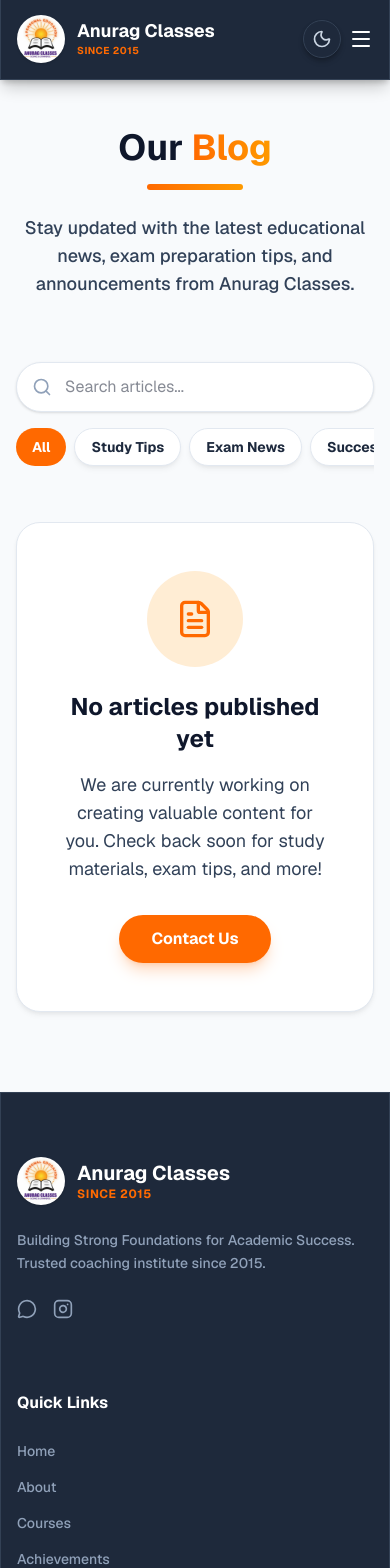
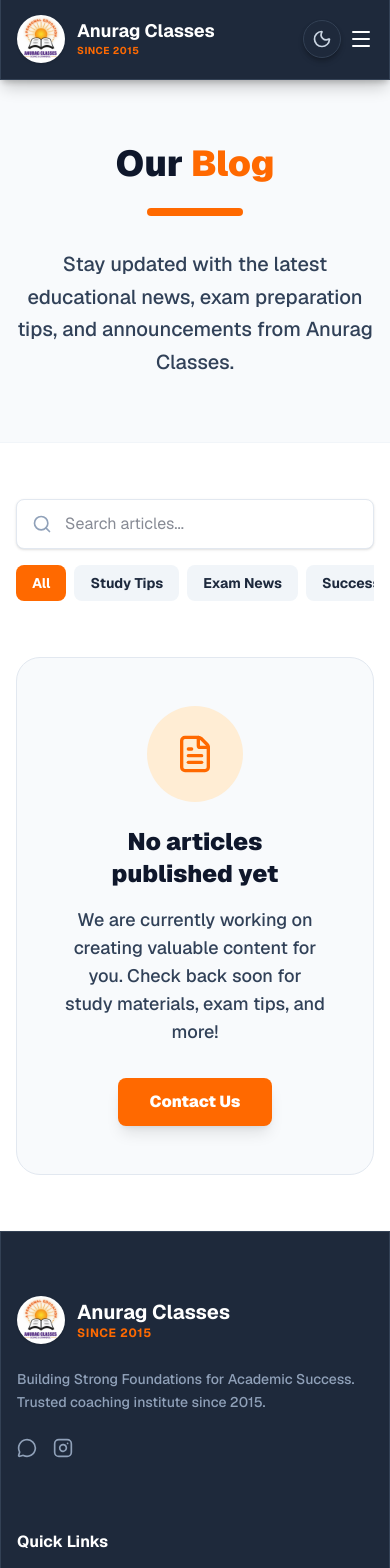
Before and after one commit to anirudhakolay/classes, a Next.js app in the folder anurag-classes-web/: page /blog in a window 390 px wide. Shown: the top 1568 px of the page. Built offline with nearby package versions, Linux system fonts and the light colour scheme.

Commit message:
Refactor styles and layout for Achievements, Blog, Gallery, and Home pages to enhance responsiveness and visual consistency

```diff
--- a/anurag-classes-web/src/app/achievements/page.tsx
+++ b/anurag-classes-web/src/app/achievements/page.tsx
@@ -40,14 +40,12 @@ export default function AchievementsPage() {
   return (
     <main className="min-h-screen pt-20">
       {/* Header */}
-      <section className="bg-slate-900 py-24 text-white text-center">
-        <div className="max-w-7xl mx-auto px-4 sm:px-6 lg:px-8">
+      <section className="bg-slate-50 dark:bg-slate-900/50 py-16 border-b border-slate-100 dark:border-slate-800">
+        <div className="max-w-7xl mx-auto px-4 sm:px-6 lg:px-8 text-center">
           <motion.div {...fadeIn}>
-            <div className="w-20 h-20 bg-orange-500 rounded-full flex items-center justify-center mx-auto mb-8 shadow-[0_0_30px_rgba(249,115,22,0.5)]">
-              <Award className="w-10 h-10 text-white" />
-            </div>
-            <h1 className="text-4xl md:text-6xl font-black mb-6">Wall of <span className="text-orange-500">Fame</span></h1>
-            <p className="text-xl opacity-80 max-w-2xl mx-auto font-medium">Honouring the hard work, consistency, and brilliant success of our students.</p>
+            <h1 className="text-4xl md:text-6xl font-black mb-6 text-slate-900 dark:text-white">Wall of <span className="text-orange-500">Fame</span></h1>
+            <div className="w-24 h-2 bg-orange-500 mx-auto rounded-full mb-8"></div>
+            <p className="text-xl text-slate-700 dark:text-slate-300 max-w-2xl mx-auto font-medium leading-relaxed">Honouring the hard work, consistency, and brilliant success of our students.</p>
           </motion.div>
         </div>
       </section>
--- a/anurag-classes-web/src/app/blog/page.tsx
+++ b/anurag-classes-web/src/app/blog/page.tsx
@@ -12,16 +12,23 @@ export default function BlogPage() {
   };
 
   return (
-    <main className="min-h-screen pt-32 pb-20 px-4">
+    <main className="min-h-screen pt-20">
+      {/* Header */}
+      <section className="bg-slate-50 dark:bg-slate-900/50 py-16 border-b border-slate-100 dark:border-slate-800">
+        <div className="max-w-7xl mx-auto px-4 sm:px-6 lg:px-8 text-center">
+          <motion.div {...fadeIn}>
+            <h1 className="text-4xl md:text-6xl font-black text-slate-900 dark:text-white mb-6">Our <span className="text-orange-500">Blog</span></h1>
+            <div className="w-24 h-2 bg-orange-500 mx-auto rounded-full mb-8"></div>
+            <p className="text-xl text-slate-700 dark:text-slate-300 max-w-2xl mx-auto font-medium leading-relaxed">
+              Stay updated with the latest educational news, exam preparation tips, and announcements from Anurag Classes.
+            </p>
+          </motion.div>
+        </div>
+      </section>
 
-      <div className="max-w-5xl mx-auto">
-        <motion.div {...fadeIn} className="text-center mb-16">
-          <h1 className="text-4xl md:text-6xl font-bold mb-4 text-slate-900 dark:text-white">Our <span className="text-gradient bg-gradient-to-r from-orange-500 to-amber-500">Blog</span></h1>
-          <div className="w-24 h-1.5 bg-gradient-to-r from-orange-500 to-amber-500 mx-auto rounded-full"></div>
-          <p className="mt-6 text-lg text-slate-700 dark:text-slate-300 max-w-2xl mx-auto font-medium">
-            Stay updated with the latest educational news, exam preparation tips, and announcements from Anurag Classes.
-          </p>
-        </motion.div>
+      {/* Main Content */}
+      <section className="py-14 bg-white dark:bg-slate-900">
+      <div className="max-w-5xl mx-auto px-4 sm:px-6 lg:px-8">
 
         {/* Search & Filter - Visual Placeholder */}
         <motion.div
@@ -34,7 +41,7 @@ export default function BlogPage() {
             <input
               type="text"
               placeholder="Search articles..."
-              className="w-full bg-white dark:bg-slate-800/50 border border-slate-200 dark:border-white/10 rounded-full pl-12 pr-4 py-3 text-slate-900 dark:text-white focus:outline-none focus:border-orange-500 dark:focus:border-orange-400 transition-colors shadow-sm"
+              className="w-full bg-white dark:bg-slate-800 border border-slate-200 dark:border-slate-700 rounded-lg pl-12 pr-4 py-3 text-slate-900 dark:text-white focus:outline-none focus:border-orange-500 dark:focus:border-orange-400 transition-colors shadow-sm"
             />
             <Search className="absolute left-4 top-1/2 -translate-y-1/2 w-5 h-5 text-slate-400" />
           </div>
@@ -42,10 +49,10 @@ export default function BlogPage() {
             {['All', 'Study Tips', 'Exam News', 'Success Stories'].map((category, idx) => (
               <button
                 key={category}
-                className={`px-4 py-2 rounded-full text-sm font-bold whitespace-nowrap transition-colors ${
+                className={`px-4 py-2 rounded-lg text-sm font-bold whitespace-nowrap transition-colors ${
                   idx === 0
                     ? 'bg-orange-500 text-white'
-                    : 'glass text-slate-800 dark:text-slate-300 hover:bg-orange-500/10 dark:hover:bg-white/10'
+                    : 'bg-slate-100 dark:bg-slate-800 text-slate-800 dark:text-slate-300 hover:bg-orange-500/10 dark:hover:bg-white/10'
                 }`}
               >
                 {category}
@@ -59,20 +66,21 @@ export default function BlogPage() {
           initial={{ opacity: 0, scale: 0.95 }}
           animate={{ opacity: 1, scale: 1 }}
           transition={{ duration: 0.6, delay: 0.4 }}
-          className="glass-panel p-12 md:p-20 rounded-3xl text-center bg-white/70 dark:bg-slate-900/70 border-dashed border-2 border-slate-300 dark:border-slate-700"
+          className="p-12 md:p-20 rounded-3xl text-center bg-slate-50 dark:bg-slate-800 border border-slate-200 dark:border-slate-700"
         >
           <div className="w-24 h-24 bg-orange-100 dark:bg-orange-500/20 rounded-full flex items-center justify-center mx-auto mb-6">
             <FileText className="w-10 h-10 text-orange-500" />
           </div>
-          <h3 className="text-2xl md:text-3xl font-bold text-slate-900 dark:text-white mb-4">No articles published yet</h3>
-          <p className="text-slate-700 dark:text-slate-400 text-lg mb-8 max-w-lg mx-auto">
+          <h3 className="text-2xl md:text-3xl font-black text-slate-900 dark:text-white mb-4">No articles published yet</h3>
+          <p className="text-slate-700 dark:text-slate-400 text-lg mb-8 max-w-lg mx-auto font-medium">
             We are currently working on creating valuable content for you. Check back soon for study materials, exam tips, and more!
           </p>
-          <Link href="/inquiry" className="inline-flex px-8 py-3 rounded-full bg-orange-500 text-white font-bold hover:bg-orange-600 transition-colors shadow-lg shadow-orange-500/25">
+          <Link href="/inquiry" className="inline-flex px-8 py-3 rounded-lg bg-orange-500 text-white font-black hover:bg-orange-600 transition-colors shadow-lg">
             Contact Us
           </Link>
         </motion.div>
       </div>
+      </section>
     </main>
   );
 }
--- a/anurag-classes-web/src/app/gallery/page.tsx
+++ b/anurag-classes-web/src/app/gallery/page.tsx
@@ -2,7 +2,7 @@
 
 import { useState } from "react";
 import { motion, AnimatePresence } from "framer-motion";
-import { Image as ImageIcon, X, ChevronLeft, ChevronRight, ArrowLeft } from "lucide-react";
+import { X, ChevronLeft, ChevronRight, ArrowLeft } from "lucide-react";
 import Image from "next/image";
 
 const fadeIn = {
@@ -123,20 +123,18 @@ export default function GalleryPage() {
   return (
     <main className="min-h-screen pt-20">
       {/* Header */}
-      <section className="bg-slate-900 py-16 text-white text-center">
-        <div className="max-w-7xl mx-auto px-4 sm:px-6 lg:px-8">
+      <section className="bg-slate-50 dark:bg-slate-900/50 py-16 border-b border-slate-100 dark:border-slate-800">
+        <div className="max-w-7xl mx-auto px-4 sm:px-6 lg:px-8 text-center">
           <motion.div {...fadeIn}>
-            <div className="w-20 h-20 bg-orange-500 rounded-full flex items-center justify-center mx-auto mb-8 shadow-[0_0_30px_rgba(249,115,22,0.5)]">
-              <ImageIcon className="w-10 h-10 text-white" />
-            </div>
-            <h1 className="text-4xl md:text-6xl font-black mb-6">
+            <h1 className="text-4xl md:text-6xl font-black mb-6 text-slate-900 dark:text-white">
               {selectedAlbumIdx === null ? (
                 <>Our <span className="text-orange-500">Gallery</span></>
               ) : (
                 <span className="text-orange-500">{albums[selectedAlbumIdx].title}</span>
               )}
             </h1>
-            <p className="text-xl opacity-80 max-w-2xl mx-auto font-medium">
+            {selectedAlbumIdx === null && <div className="w-24 h-2 bg-orange-500 mx-auto rounded-full mb-8"></div>}
+            <p className="text-xl text-slate-700 dark:text-slate-300 max-w-2xl mx-auto font-medium leading-relaxed">
               {selectedAlbumIdx === null ? (
                 "A glimpse into the life, events, and joyous moments at Anurag Classes."
               ) : (
--- a/anurag-classes-web/src/app/page.tsx
+++ b/anurag-classes-web/src/app/page.tsx
@@ -96,7 +96,7 @@ export default function Home() {
   return (
     <main className="min-h-screen">
       {/* Hero Section */}
-      <section className="pt-32 pb-12 lg:pt-48 lg:pb-16 px-4 flex flex-col items-center justify-center relative text-center">
+      <section className="pt-24 pb-16 sm:pt-32 md:pt-40 lg:pt-36 px-4 flex flex-col items-center justify-center relative text-center">
         <div className="absolute inset-0 z-0 bg-cover bg-center bg-no-repeat opacity-5 dark:opacity-10 pointer-events-none" style={{ backgroundImage: "url('https://images.unsplash.com/photo-1524995997946-a1c2e315a42f?q=80&w=2070&auto=format&fit=crop')" }} />
         <motion.div initial={{ opacity: 0, scale: 0.9 }} animate={{ opacity: 1, scale: 1 }} transition={{ duration: 0.8 }} className="max-w-4xl mx-auto z-10">
           <div className="inline-block mb-6 px-5 py-2 rounded-full glass border-orange-500/20 text-sm font-semibold text-orange-600 dark:text-orange-400 tracking-widest">
@@ -158,7 +158,7 @@ export default function Home() {
       </section>
 
       {/* About Preview */}
-      <section className="py-24 relative z-10 bg-slate-50 dark:bg-slate-900/40">
+      <section className="pt-24 relative z-10 bg-slate-50 dark:bg-slate-900/40">
         <div className="max-w-7xl mx-auto px-4 sm:px-6 lg:px-8">
           <motion.div {...fadeIn} className="text-center mb-16 relative">
             <div className="flex justify-center mb-6">
@@ -210,7 +210,7 @@ export default function Home() {
       </section>
 
       {/* Course Preview */}
-      <section className="py-24 relative z-10 bg-white dark:bg-slate-900">
+      <section className="pt-20 pb-16 relative z-10 bg-white dark:bg-slate-900">
         <div className="max-w-7xl mx-auto px-4 sm:px-6 lg:px-8 text-center">
           <div className="mb-16">
             <h2 className="text-3xl md:text-5xl font-black text-slate-900 dark:text-white mb-4">Our <span className="text-orange-500">Academic Sections</span></h2>
@@ -238,7 +238,7 @@ export default function Home() {
       </section>
 
       {/* Toppers Preview */}
-      <section className="py-24 relative z-10 bg-slate-50 dark:bg-slate-900/50 border-y border-slate-100 dark:border-slate-800">
+      <section className="pb-20 pt-10 relative z-10 bg-slate-50 dark:bg-slate-900/50 border-y border-slate-100 dark:border-slate-800">
         <div className="max-w-7xl mx-auto px-4 sm:px-6 lg:px-8 text-center">
           <div className="mb-16">
             <h2 className="text-3xl md:text-5xl font-black text-slate-900 dark:text-white mb-4">Meet Our <span className="text-orange-500">Toppers</span></h2>
```
